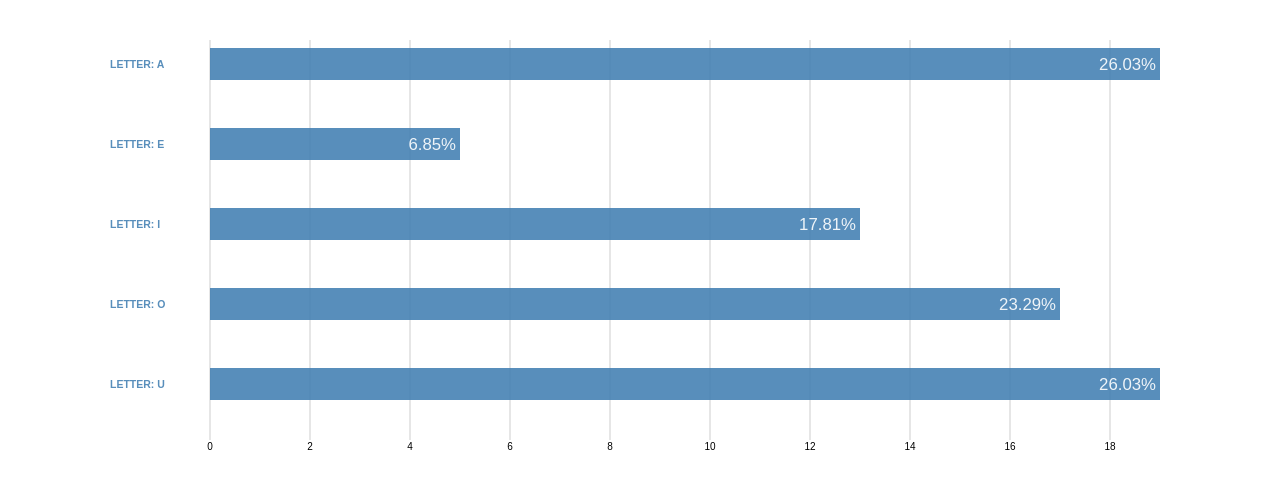
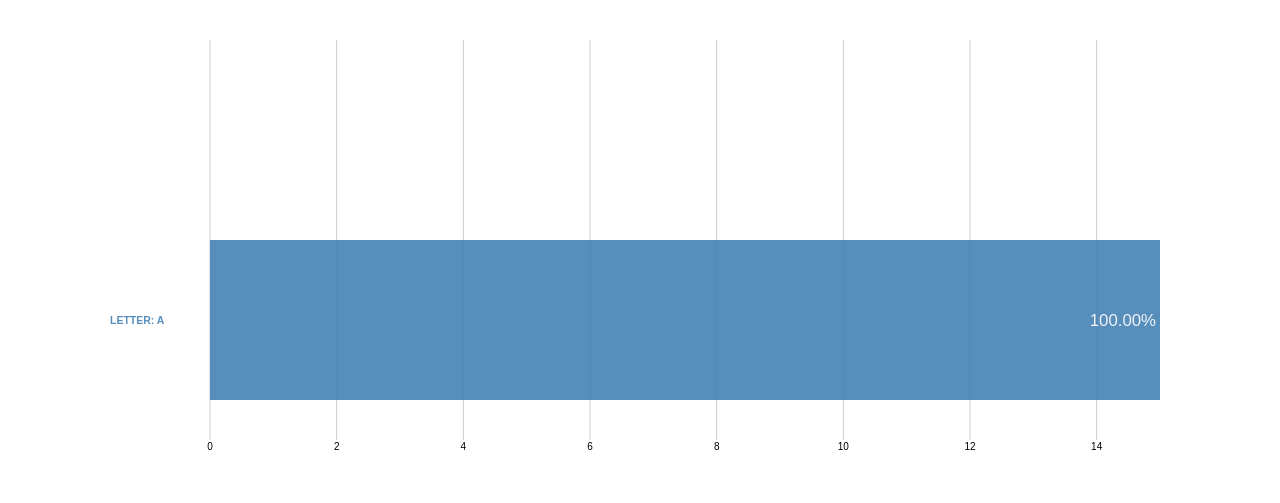
Before and after one commit to AJBerman/directstem, a plain HTML site: page app/index.html in a window 1280 px wide. Drawn offline with nearby package versions, Linux system fonts and the light colour scheme.

Commit message:
Add scope to bar chart

```diff
--- a/app/features/charts/hBarChartDirective.js
+++ b/app/features/charts/hBarChartDirective.js
@@ -4,13 +4,7 @@ angular.module("app.Directives")
             /**
              * chart based on http://bl.ocks.org/juan-cb/faf62e91e3c70a99a306
              */
-            var data = [
-                {letter: "A", count: 19},
-                {letter: "E", count: 5},
-                {letter: "I", count: 13},
-                {letter: "O", count: 17},
-                {letter: "U", count: 19}
-            ];
+            var data =  scope.data;
 
 
             var axisMargin  = 20;
@@ -142,6 +136,7 @@ angular.module("app.Directives")
 
         return {
             restrict: "E",
+            scope: {data: "="},
             link    : link
         }
     });
--- a/app/index.html
+++ b/app/index.html
@@ -18,7 +18,7 @@
 </head>
 <body class="container" ng-app="app">
 
-<horizontal-bar-chart></horizontal-bar-chart>
+<horizontal-bar-chart data="[{letter:'A', count:15}]"></horizontal-bar-chart>
 
 </body>
 </html>
```
